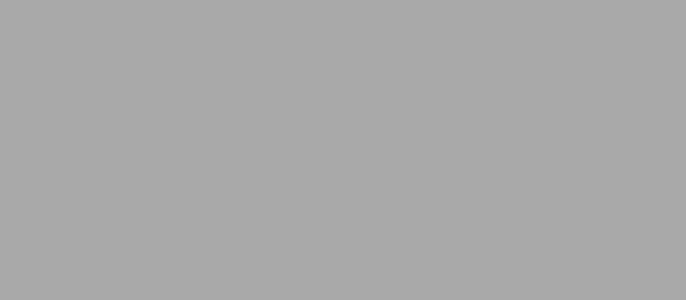
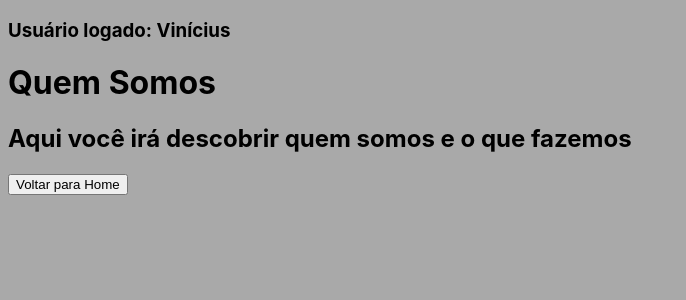
Before and after one commit to ViniciusPiresdeOliveira/React, a React (Create React App) app in the folder aulaserratec/: page /quemsomos in a window 1280 px wide. Before the commit this address had no page. Shown: the top 300 px of the page, without its empty margins (0-686 px from the left). Built offline with nearby package versions, Linux system fonts and the light colour scheme.

Commit message:
Corrigindo exercício

```diff
--- a/aulaserratec/src/Pages/Home.js
+++ b/aulaserratec/src/Pages/Home.js
@@ -1,18 +1,12 @@
 import React, { useState } from "react";
 import { Link } from "react-router-dom";
-import { QuemSomos } from "./QuemSomos";
 
 export const Home = () =>{
-
-    const [usuario] = useState({
-        nome: "Vinícius",
-        idade: 18
-    })
 
     return(
         <>
             <h1>Home</h1>
-            <Link to={`/quemsomos/${usuario.nome}`}>Conheça quem somos</Link>
+            <Link to={`/quemsomos/`}>Conheça quem somos</Link>
         </>
     )
 }
--- a/aulaserratec/src/Pages/QuemSomos.js
+++ b/aulaserratec/src/Pages/QuemSomos.js
@@ -1,9 +1,8 @@
 import React from "react";
 import { useParams, useNavigate } from "react-router-dom";
 
-export const QuemSomos = () => {
+export const QuemSomos = (props) => {
 
-    let { nome } = useParams();
     let navigate = useNavigate();
 
     function handleClick() {
@@ -12,7 +11,7 @@ export const QuemSomos = () => {
 
     return (
         <>
-            <h3>Usuário logado: {nome}</h3>
+            <h3>Usuário logado: {props.obj.nome}</h3>
             <h1>Quem Somos</h1>
             <h2>Aqui você irá descobrir quem somos e o que fazemos</h2>
             <button onClick={handleClick}>Voltar para Home</button>
--- a/aulaserratec/src/Routes/root.js
+++ b/aulaserratec/src/Routes/root.js
@@ -6,6 +6,11 @@ import { AdicionarLista } from "../Pages/AdicionarLista";
 import { ListaDeCompras } from "../Pages/ListaDeCompras";
 import { Home } from "../Pages/Home";
 import { QuemSomos } from "../Pages/QuemSomos";
+
+const usuario = {
+    nome: "Vinícius",
+    idade: 18
+}
 
 export const Root = () => {
     return (
@@ -19,7 +24,7 @@ export const Root = () => {
             <BrowserRouter>
                 <Routes>
                     <Route path="/" element={<Home />} />
-                    <Route path="/quemsomos/:none" element={<QuemSomos />} />
+                    <Route path="/quemsomos/" element={<QuemSomos obj={usuario} />} />
                 </Routes>
             </BrowserRouter>
         </>
```
